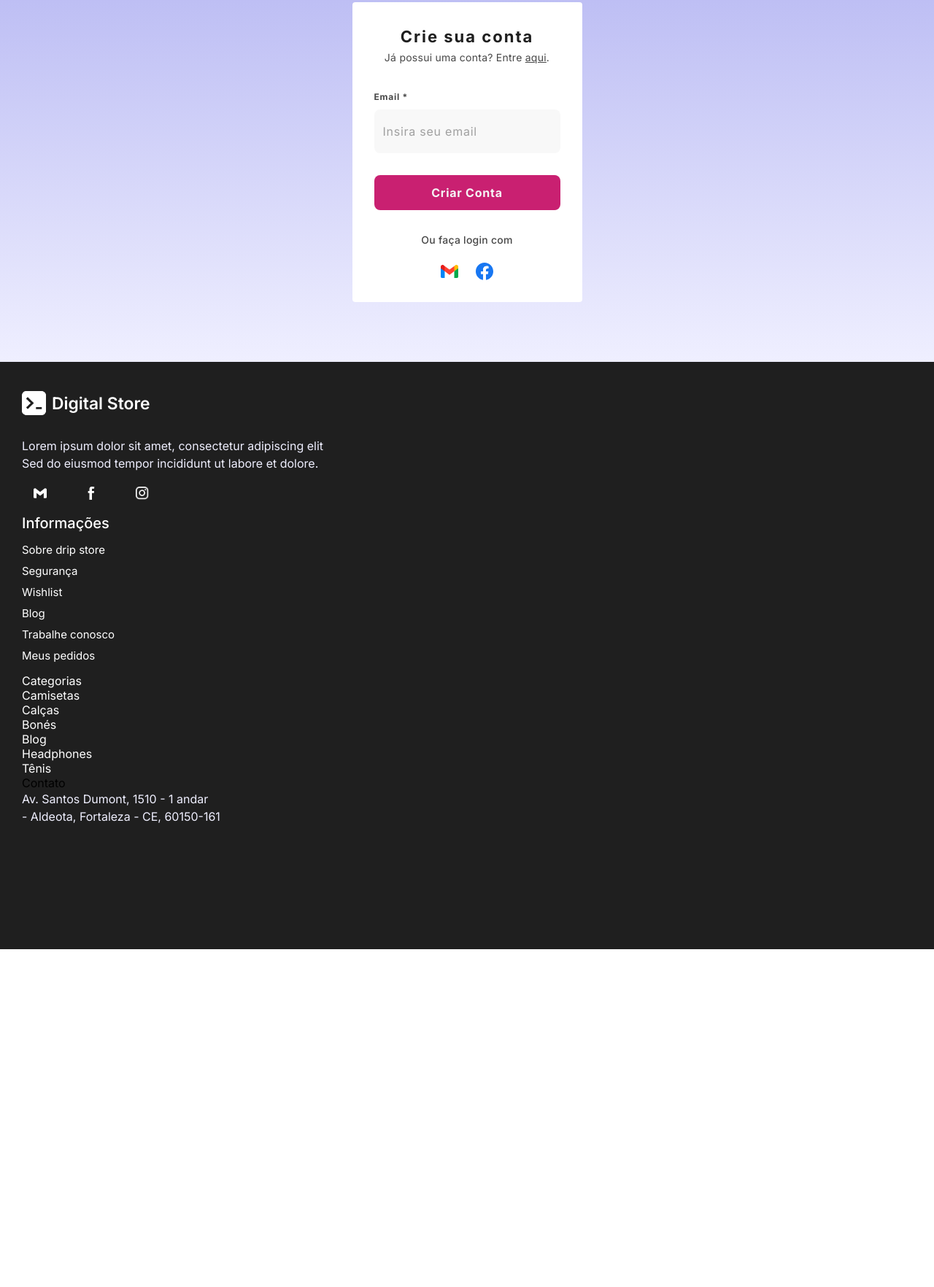
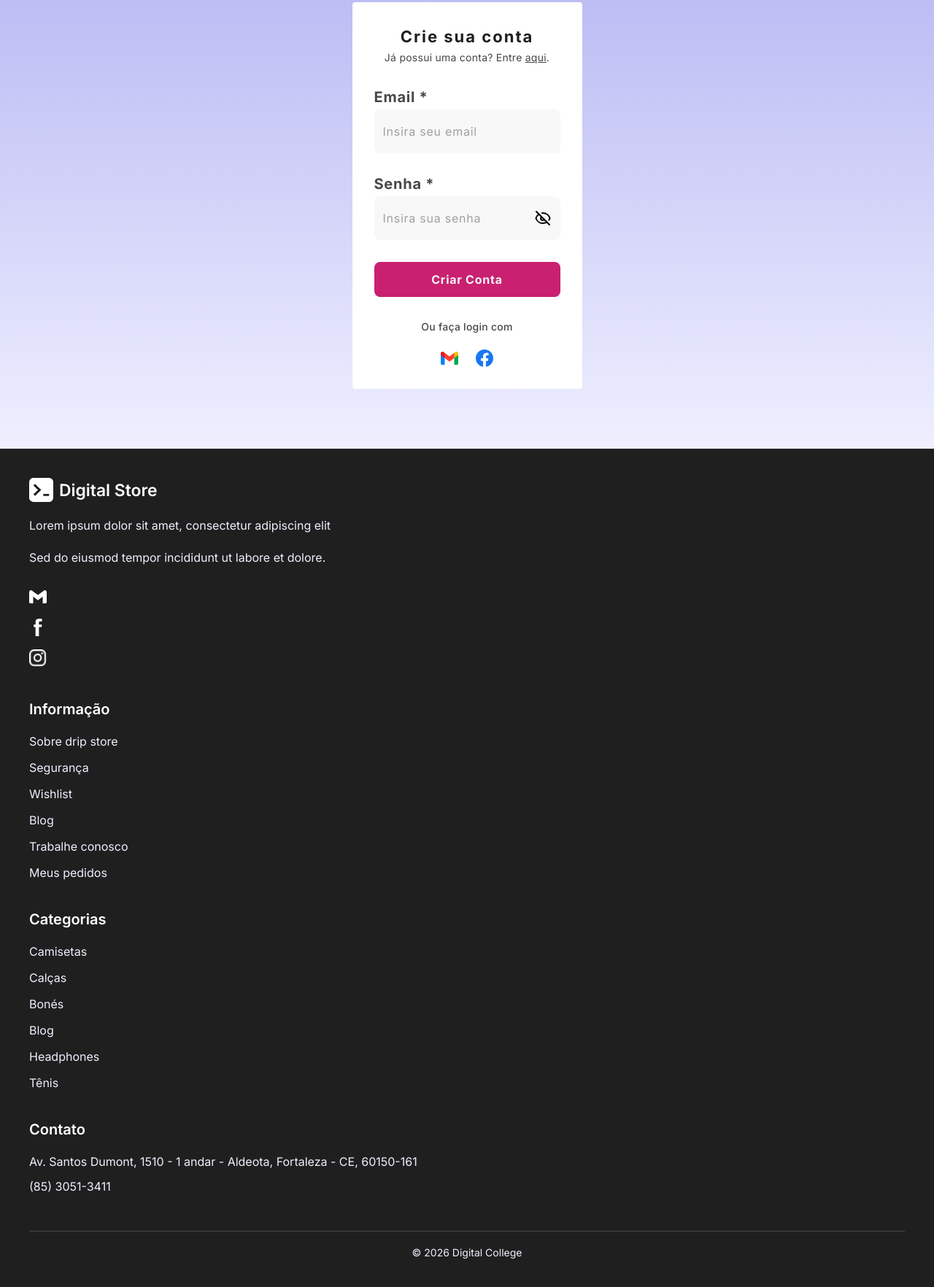
Before and after one commit to LeviPeixotodev/SITE-ECOMMERCE-Curso-DigitalCollege, a plain HTML site: page index.html in a window 1280 px wide. Shown: the part 154-1918 px from the top of the page at 73% size. Before the commit the page ends 1455 px from the top, so only its background shows below. Drawn offline with Linux system fonts and the light colour scheme.

Commit message:
feat: adicionando senha, dom com javascript e dark mode

```diff
--- a/index.html
+++ b/index.html
@@ -1,5 +1,5 @@
 <!doctype html>
-<html lang="en">
+<html lang="pt-BR">
   <head>
     <meta charset="utf-8" />
     <meta name="viewport" content="width=device-width, initial-scale=1.0" />
@@ -12,23 +12,36 @@
         <img src="./logo.svg" alt="digital store logo" />
         <span>Digital Store</span>
       </a>
+      <div class="botaodark">
+      <button id="botaodarkmode">☀️/🌙</button>
+      </div>
     </header>
 
     <main>
       <form>
-        <div class="title-box">
+        <div class="caixatitulo">
           <h1>Crie sua conta</h1>
           <p>Já possui uma conta? Entre <a href="#">aqui</a>.</p>
         </div>
 
-        <div class="input-box">
+        <div class="caixaemail">
           <label>Email *</label>
           <input type="email" placeholder="Insira seu email" />
         </div>
 
+        <div class="caixasenha">
+          <label>Senha *</label>
+          <div class="botaosenha">
+            <input type="password" placeholder="Insira sua senha" id="inputpasswordjs" />
+            <button id="botaodasenhajs" type="button">
+              <img src="naoversenha.svg" alt="" id="olho" />
+            </button>
+          </div>
+        </div>
+
         <button class="criarconta">Criar Conta</button>
 
-        <div class="else-box">
+        <div class="caixasocial">
           <p>Ou faça login com</p>
           <ul>
             <li>
@@ -52,7 +65,10 @@
     </main>
 
     <footer>
-      <div class="sessao-logo">
+      <div class="containerfooter">
+        <div class="conteudofooter">
+          <div class="colunafooter sobrefooter">
+            <div class="logofooter">
               <a href="#">
                 <img src="./logo.svg" alt="digital store logo" />
                 <span>Digital Store</span>
@@ -62,58 +78,61 @@
             <p>Lorem ipsum dolor sit amet, consectetur adipiscing elit</p>
             <p>Sed do eiusmod tempor incididunt ut labore et dolore.</p>
 
-      <div class="logos">
-        <ul class="listasvg">
+            <ul class="redesfooter">
               <li>
                 <a href="#">
-              <img src="gmail.svg" alt="" />
+                  <img src="gmail.svg" alt="Gmail" />
                 </a>
               </li>
               <li>
                 <a href="#">
-              <img src="facebook-svgrepo-com.svg" alt="" />
+                  <img src="facebook-svgrepo-com.svg" alt="Facebook" />
                 </a>
               </li>
-          <li class="insta">
+              <li>
                 <a href="#">
-              <img src="instalogo.png" alt="" />
+                  <img src="instalogo.png" alt="Instagram" />
                 </a>
               </li>
             </ul>
+          </div>
 
-        <div class="tudo">
-          <div class="info">
-            <span>Informações</span>
-          </div>
-          <ul class="infofilhos">
-            <a href="#"><li>Sobre drip store</li></a>
-            <a href="#"><li>Segurança</li></a>
-            <a href="#"><li>Wishlist</li></a>
-            <a href="#"><li>Blog</li></a>
-            <a href="#"><li>Trabalhe conosco</li></a>
-            <a href="#"><li>Meus pedidos</li></a>
-          </ul>
-
-          <div class="TUDOCATEGORIA">
-            <span class="CategoriasTitulo">Categorias</span>
-            <ul class="categoriafilhos">
-              <a href="#"><li>Camisetas</li></a>
-              <a href="#"><li>Calças</li></a>
-              <a href="#"><li>Bonés</li></a>
-              <a href="#"><li>Blog</li></a>
-              <a href="#"><li>Headphones</li></a>
-              <a href="#"><li>Tênis</li></a>
+          <div class="colunafooter infofooter">
+            <h3>Informação</h3>
+            <ul>
+              <li><a href="#">Sobre drip store</a></li>
+              <li><a href="#">Segurança</a></li>
+              <li><a href="#">Wishlist</a></li>
+              <li><a href="#">Blog</a></li>
+              <li><a href="#">Trabalhe conosco</a></li>
+              <li><a href="#">Meus pedidos</a></li>
             </ul>
           </div>
+
+          <div class="colunafooter categoriasfooter">
+            <h3>Categorias</h3>
+            <ul>
+              <li><a href="#">Camisetas</a></li>
+              <li><a href="#">Calças</a></li>
+              <li><a href="#">Bonés</a></li>
+              <li><a href="#">Blog</a></li>
+              <li><a href="#">Headphones</a></li>
+              <li><a href="#">Tênis</a></li>
+            </ul>
+          </div>
+
+          <div class="colunafooter contatofooter">
+            <h3>Contato</h3>
+            <p>Av. Santos Dumont, 1510 - 1 andar - Aldeota, Fortaleza - CE, 60150-161</p>
+            <p>(85) 3051-3411</p>
           </div>
         </div>
-      <div class="Contato">
-            <span class="CategoriasContato">Contato</span>
-            <p>Av. Santos Dumont, 1510 - 1 andar </p>
-            <p>- Aldeota, Fortaleza - CE, 60150-161</p>
 
-
+        <div class="copyrightfooter">
+          <p>© 2026 Digital College</p>
+        </div>
       </div>
     </footer>
+    <script src="script.js"></script>
   </body>
 </html>
--- /dev/null
+++ b/script.js
@@ -0,0 +1,23 @@
+let botao=document.querySelector('#botaodasenhajs')
+let input=document.querySelector('#inputpasswordjs')
+let olho=document.querySelector('#olho')
+
+function ver_senha(){
+    if (input.type === 'password') {
+        input.type='text'
+        olho.src = 'versenha.svg'
+    }else{
+        input.type = 'password'
+        olho.src='naoversenha.svg'
+    }
+}
+
+botao.addEventListener('click', ver_senha)
+
+let botaodark=document.querySelector('#botaodarkmode')
+
+function darkmode(){
+    document.body.classList.toggle('mododark')
+}
+
+botaodark.addEventListener('click', darkmode)
--- a/style.css
+++ b/style.css
@@ -1,6 +1,5 @@
 @import url('https://fonts.googleapis.com/css2?family=Inter:ital,opsz,wght@0,14..32,100..900;1,14..32,100..900&display=swap');
 
-/* ========== RESET ========== */
 * {
   margin: 0;
   padding: 0;
@@ -12,7 +11,6 @@
   font-family: "Inter", sans-serif;
 }
 
-/* ========== HEADER ========== */
 header {
   height: 64px;
   display: flex;
@@ -23,6 +21,7 @@ header {
 header a {
   display: flex;
   gap: 4.36px;
+  align-items: center;
 }
 
 header a span {
@@ -31,14 +30,12 @@ header a span {
   color: #c92071;
 }
 
-/* ========== MAIN ========== */
 main {
   background: linear-gradient(#B5B6F2, #EFEFFF);
   padding: 63px 30px 82px;
   position: relative;
 }
 
-/* Form */
 form {
   background-color: #FFF;
   border-radius: 4px;
@@ -50,44 +47,44 @@ form {
   gap: 30px;
 }
 
-.title-box {
+.caixatitulo {
   text-align: center;
 }
 
-.title-box h1 {
+.caixatitulo h1 {
   font-size: 22px;
   line-height: 34px;
   letter-spacing: 2px;
   color: #1F1F1F;
 }
 
-.title-box p {
+.caixatitulo p {
   font-size: 14px;
   line-height: 24px;
   letter-spacing: 0.25px;
   color: #474747;
 }
 
-.title-box p a {
+.caixatitulo p a {
   text-decoration: underline;
   color: inherit;
 }
 
-.input-box {
+.caixaemail {
   display: flex;
   flex-direction: column;
   gap: 5px;
 }
 
-.input-box label {
+.caixaemail label {
   font-weight: 700;
-  font-size: 12px;
+  font-size: 20px;
   line-height: 24px;
   letter-spacing: 0.75px;
   color: #474747;
 }
 
-.input-box input {
+.caixaemail input {
   height: 60px;
   background-color: #4747470A;
   border-radius: 8px;
@@ -98,8 +95,60 @@ form {
   letter-spacing: 0.75px;
 }
 
-.input-box input::placeholder {
+.caixaemail input::placeholder {
   color: #66666699;
+}
+
+.caixasenha {
+  display: flex;
+  flex-direction: column;
+  gap: 5px;
+}
+
+.caixasenha label {
+  font-weight: 700;
+  font-size: 20px;
+  line-height: 24px;
+  letter-spacing: 0.75px;
+  color: #474747;
+}
+
+.botaosenha {
+  position: relative;
+  display: flex;
+  align-items: center;
+}
+
+.caixasenha input {
+  height: 60px;
+  width: 100%;
+  background-color: #4747470A;
+  border-radius: 8px;
+  outline-color: #c92071;
+  padding: 0 12px;
+  font-size: 16px;
+  line-height: 28px;
+  letter-spacing: 0.75px;
+}
+
+.caixasenha input::placeholder {
+  color: #66666699;
+}
+
+#botaodasenhajs {
+  position: absolute;
+  right: 12px;
+  background: transparent;
+  height: auto;
+  padding: 0;
+  cursor: pointer;
+  display: flex;
+  align-items: center;
+}
+
+#botaodasenhajs img {
+  width: 24px;
+  height: 24px;
 }
 
 button {
@@ -111,26 +160,26 @@ button {
   font-size: 16px;
   line-height: 24px;
   letter-spacing: 0.75px;
+  cursor: pointer;
+  transition: background-color 0.2s ease;
+}
+
+button:hover {
+  background-color: #8d144e;
 }
 
 button:active {
   background-color: #991956;
 }
 
-.criarconta:hover {
-  cursor: pointer;
-  background-color: #8d144e;
-  font-weight: 1000;
-}
-
-.else-box {
+.caixasocial {
   display: flex;
   flex-direction: column;
   align-items: center;
   gap: 20px;
 }
 
-.else-box p {
+.caixasocial p {
   font-size: 14px;
   font-weight: 500;
   line-height: 22px;
@@ -138,17 +187,16 @@ button:active {
   color: #474747;
 }
 
-.else-box ul {
+.caixasocial ul {
   display: flex;
   gap: 24px;
 }
 
-.else-box ul li a {
+.caixasocial ul li a {
   display: block;
   height: 24px;
 }
 
-/* Sapatos */
 .sapatos {
   display: flex;
   gap: 70px;
@@ -166,98 +214,122 @@ button:active {
   margin-left: -67px;
 }
 
-/* ========== FOOTER ========== */
 footer {
   width: 100%;
-  height: 805px;
   background-color: #1F1F1F;
   padding: 40px 30px;
 }
 
-footer .sessao-logo {
+.containerfooter {
+  max-width: 1200px;
+  margin: 0 auto;
   display: flex;
-  align-items: center;
-  gap: 8px;
-  margin-bottom: 30px;
+  flex-direction: column;
+  gap: 40px;
 }
 
-footer .sessao-logo a {
+.conteudofooter {
+  display: grid;
+  grid-template-columns: 1fr;
+  gap: 40px;
+}
+
+.sobrefooter {
+  display: flex;
+  flex-direction: column;
+  gap: 20px;
+}
+
+.logofooter a {
   display: flex;
   align-items: center;
   gap: 8px;
 }
 
-footer .sessao-logo img {
+.logofooter img {
   width: 33px;
   height: 33px;
   filter: brightness(0) invert(1);
 }
 
-footer .sessao-logo span {
+.logofooter span {
   font-size: 22.85px;
   font-weight: 600;
   color: #ffffff;
 }
 
-footer p {
+.sobrefooter p {
   color: #EFEFFF;
   font-size: 16px;
   line-height: 1.5;
+  margin: 0;
 }
 
-.logos {
-  filter: brightness(0) invert(1);
+.redesfooter {
+  display: flex;
+  gap: 20px;
+  margin-top: 10px;
 }
 
-.logos img {
-  width: 18px;
-  height: 18px;
+.redesfooter img {
+  width: 24px;
+  height: 24px;
   filter: brightness(0) invert(1);
-  margin: 16px;
-  margin-top: 20px;
+  transition: opacity 0.2s ease;
 }
 
-.listasvg {
-  display: flex;
-  gap: 20px;
+.redesfooter a:hover img {
+  opacity: 0.7;
 }
 
-.insta {
-  zoom: 100%;
+.colunafooter h3 {
+  font-size: 20px;
+  font-weight: 600;
+  color: #ffffff;
+  margin-bottom: 20px;
 }
 
-.info span {
-  font-size: 20px;
-  font-weight: 500;
+.colunafooter ul {
+  display: flex;
+  flex-direction: column;
+  gap: 12px;
 }
 
-.tudo {
-  display: flex;
-  flex-direction: column;
-  margin-left: 0;
-  margin-top: 0;
-  gap: 15px;
-  margin-right: 20px;
+.colunafooter ul li a {
+  color: #EFEFFF;
+  font-size: 16px;
+  line-height: 1.5;
+  transition: color 0.2s ease;
 }
 
-.infofilhos {
-  font-size: 15px;
-  display: flex;
-  flex-direction: column;
-  margin-right: 30px;
-  gap: 10px;
+.colunafooter ul li a:hover {
+  color: #C92071;
 }
 
-/* ========== MEDIA QUERIES ========== */
+.contatofooter p {
+  color: #EFEFFF;
+  font-size: 16px;
+  line-height: 1.6;
+  margin-bottom: 8px;
+}
 
-/* Mobile - esconde sapatos */
+.copyrightfooter {
+  text-align: center;
+  padding-top: 20px;
+  border-top: 1px solid #474747;
+}
+
+.copyrightfooter p {
+  color: #EFEFFF;
+  font-size: 14px;
+}
+
 @media (width <= 1440px) {
   .sapatos {
     display: none;
   }
 }
 
-/* Desktop */
 @media (width >= 1440px) {
   main {
     display: flex;
@@ -271,53 +343,112 @@ footer p {
     height: fit-content;
   }
 
-  .title-box {
+  .caixatitulo {
     text-align: start;
   }
 
-  .title-box h1 {
+  .caixatitulo h1 {
     font-size: 32px;
     margin-bottom: 10px;
   }
 
-  .title-box p {
+  .caixatitulo p {
     font-size: 18px;
   }
 
-  .else-box {
+  .caixasocial {
     flex-direction: row;
     justify-content: center;
   }
 
   footer {
     padding: 40px 100px;
-    height: 400px;
   }
 
-  .info span {
-    font-size: 26px;
-    font-weight: 500;
+  .conteudofooter {
+    grid-template-columns: 2fr 1fr 1fr 1fr;
+    gap: 60px;
   }
 
-  .tudo {
-    display: flex;
-    flex-direction: column;
-    margin-left: 600px;
-    margin-top: -180px;
-    gap: 18px;
+  .colunafooter h3 {
+    font-size: 18px;
   }
 
-  .infofilhos {
-    font-size: 20px;
-    display: flex;
-    flex-direction: column;
-    gap: 10px;
+  .colunafooter ul li a,
+  .contatofooter p {
+    font-size: 16px;
+  }
+
+  .copyrightfooter {
+    margin-top: 20px;
   }
 }
-/*ajeitar dpsssssssssss*/
-.contato{
+
+@media (width >= 1920px) {
+  .containerfooter {
+    max-width: 1400px;
+  }
+}
+
+#botaodarkmode{
+  margin-left: auto;
+  position: absolute;
+  right: 12px;
+  background: transparent;
+  height: auto;
+  padding: 0;
+  cursor: pointer;
   display: flex;
-  margin-top:-150px;
+  align-items: center;
+}
 
+.mododark {
+  background-color: #1a1a1a;
+}
 
+.mododark * {
+  color: #ffffff;
 }
+
+.mododark main {
+  background: linear-gradient(#2a2a4a, #1a1a2a);
+}
+
+.mododark form {
+  background-color: #2a2a2a;
+}
+
+.mododark .caixaemail input,
+.mododark .caixasenha input {
+  background-color: #3a3a3a;
+  color: #ffffff;
+}
+
+.mododark button {
+  background-color: #8d144e;
+}
+
+.mododark button:hover {
+  background-color: #c92071;
+}
+
+.mododark footer {
+  background-color: #0a0a0a;
+}
+
+.mododark .sapatos{
+  filter:grayscale(80%);
+}
+
+.mododark .caixaemail label{
+  color: white;
+}
+.mododark .caixasenha label{
+  color: white;
+}
+.mododark .caixatitulo h1{
+  color: white;
+}
+.mododark .caixatitulo p{
+  color: rgb(171, 171, 171);
+}
```
Also changed, not shown: naoversenha.svg (added), versenha.svg (added). Lines whose indentation alone changed are shown as unchanged.
